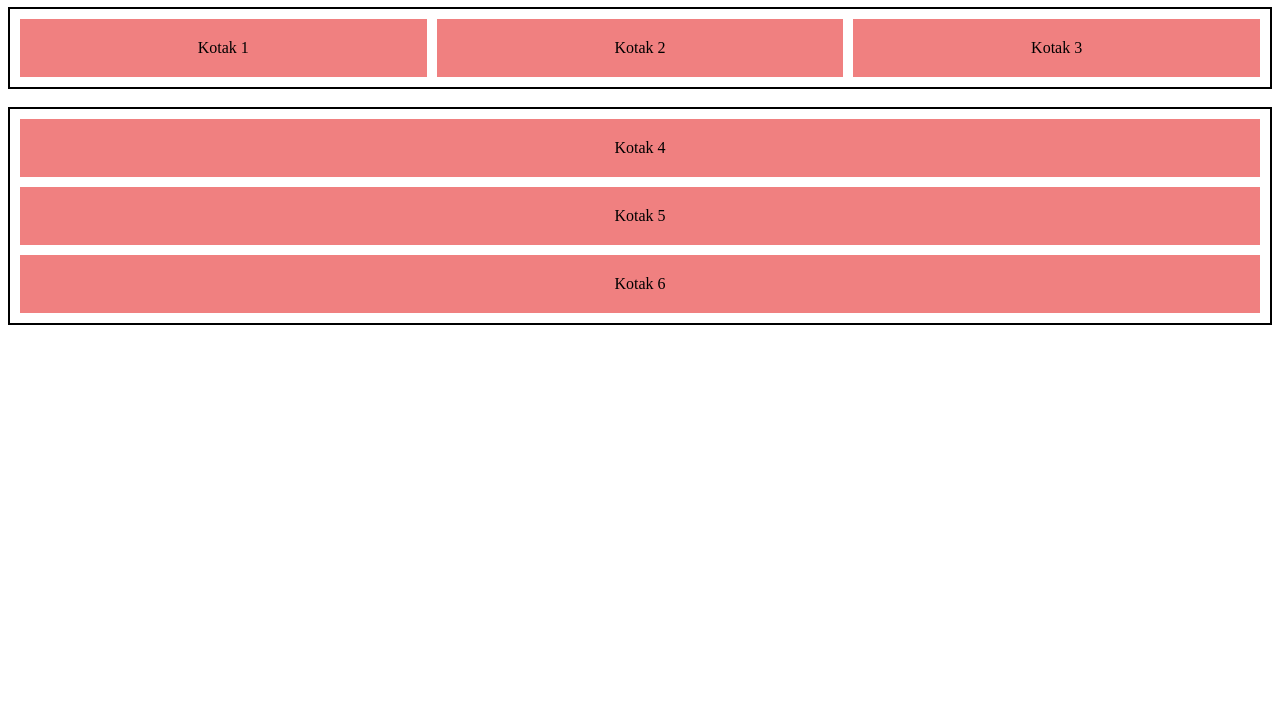
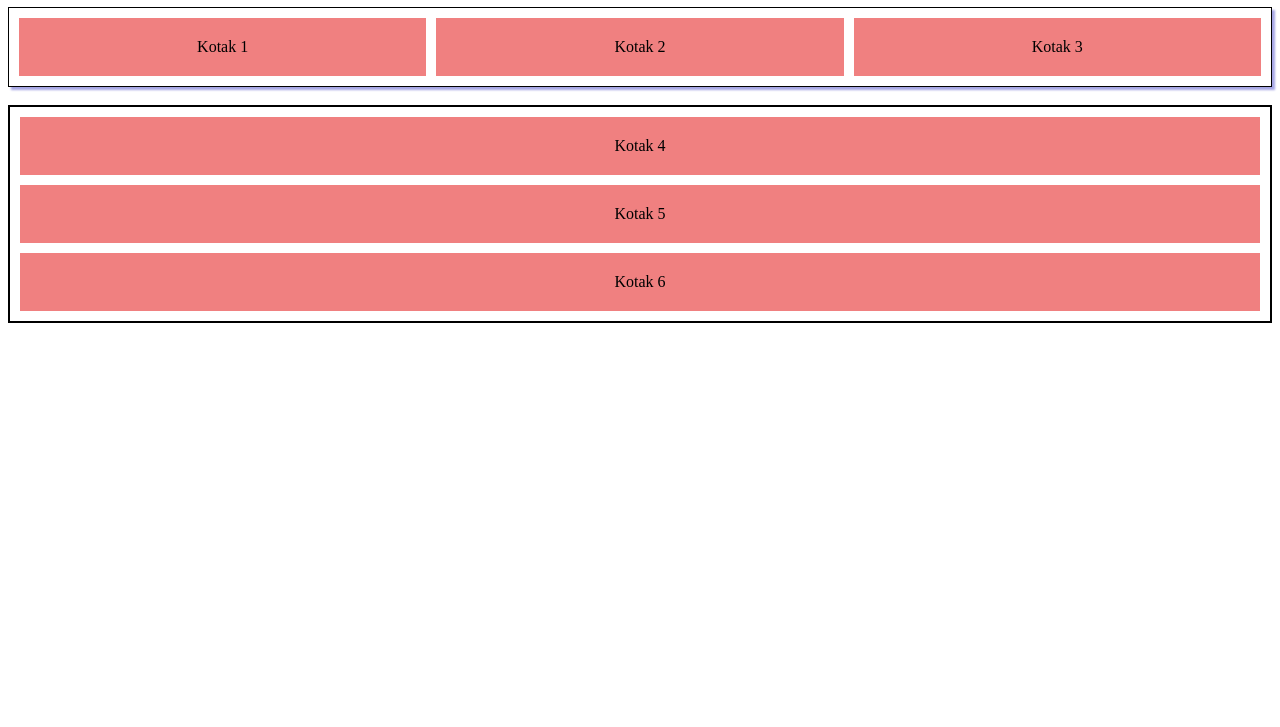
Before and after one commit to pakbig/HTML_CSS, a plain HTML site: page simple_grid.html in a window 1280 px wide. Shown: the part 73-800 px from the top of the page. Drawn offline with Linux system fonts and the light colour scheme.

Commit message:
grid lagi

```diff
--- a/simple_grid.html
+++ b/simple_grid.html
@@ -5,11 +5,12 @@
     <meta name="viewport" content="width=device-width, initial-scale=1.0" />
     <title>CSS Grid Sederhana</title>
     <style>
-      .grid-container {
+      .grid-column {
         display: grid; /* Mengubah kontainer menjadi grid */
         grid-template-columns: 1fr 1fr 1fr; /* Membuat tiga kolom dengan lebar yang sama */
         gap: 10px; /* Memberikan jarak antar item */
-        border: 2px solid black;
+        border: 1px solid black;
+        box-shadow: 3px 3px 2px rgb(165, 165, 228);
         padding: 10px;
       }
 
@@ -30,7 +31,7 @@
   <body>
     <h1>Contoh CSS Grid Sederhana</h1>
 
-    <div class="grid-container">
+    <div class="grid-column">
       <div class="grid-item">Kotak 1</div>
       <div class="grid-item">Kotak 2</div>
       <div class="grid-item">Kotak 3</div>
```
